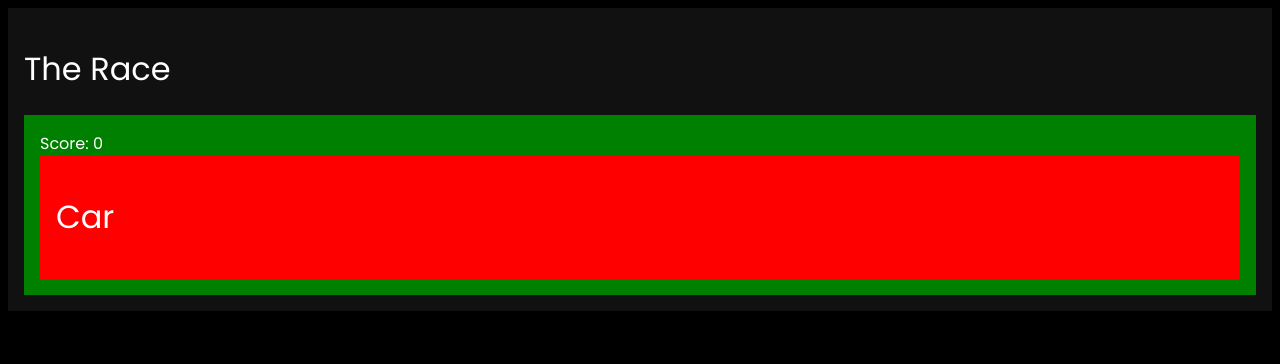
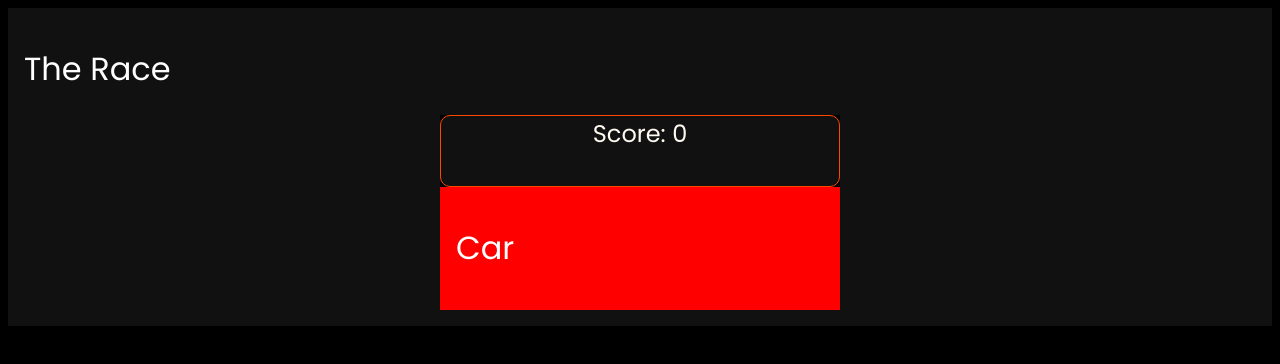
Before and after one commit to Nimira43/The-Race, a React (Vite) app: page / in a window 1280 px wide. Shown: the top 364 px of the page. Built offline with nearby package versions, Linux system fonts and the light colour scheme; a web font is replaced by a local one.

Commit message:
Temporary CSS for the Game component

```diff
--- a/src/styles/Game.css
+++ b/src/styles/Game.css
@@ -1,4 +1,18 @@
 .game {
-  padding: 1rem;
-  background-color: green;
+  background-color: #000;
+  width: 400px;
+  height: 100%;
+  overflow: hidden;
+  position: relative;
+  margin: auto;
 }
+
+.score {
+  background-color: #111;
+  color: #fffaf0;
+  border: 1px solid #ff4500;
+  border-radius: 10px;
+  height: 70px;
+  text-align: center;
+  font-size: 1.5rem;
+}
```
